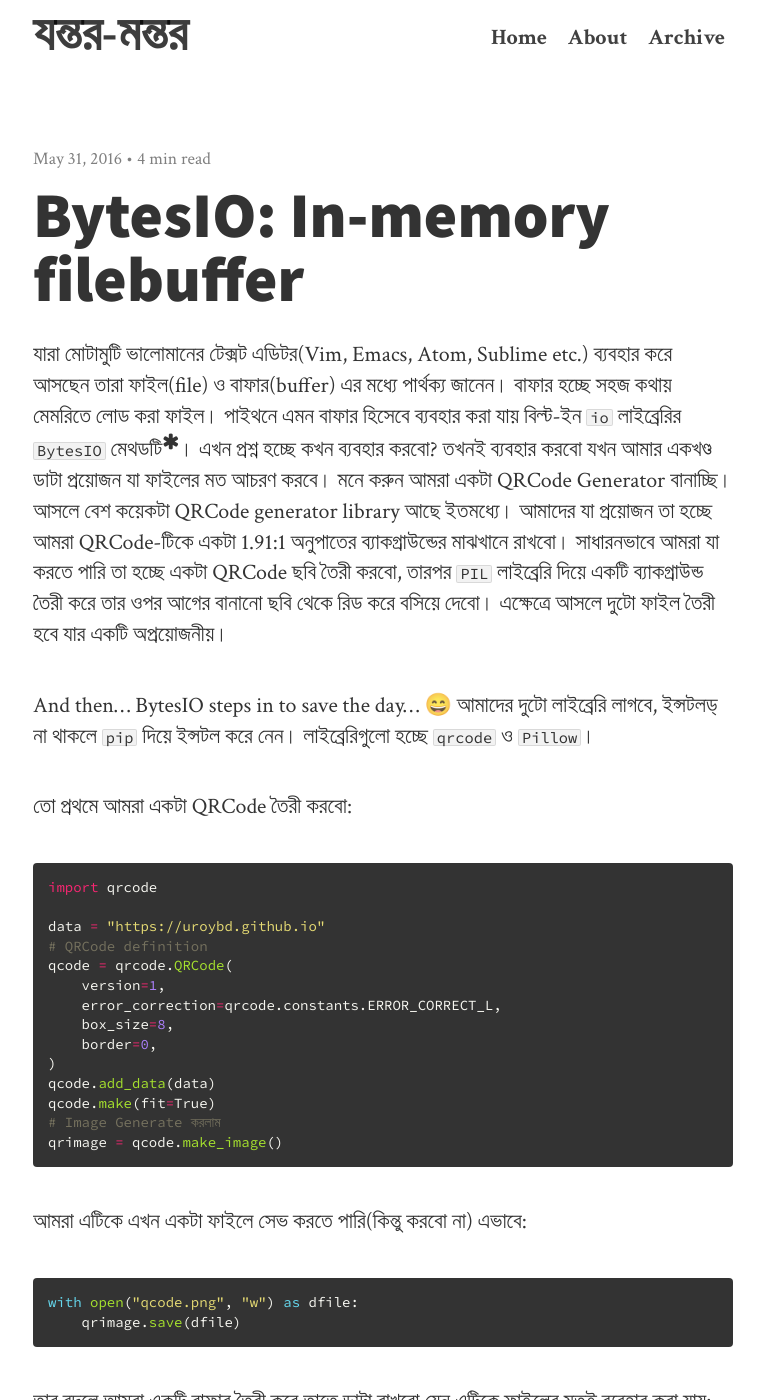
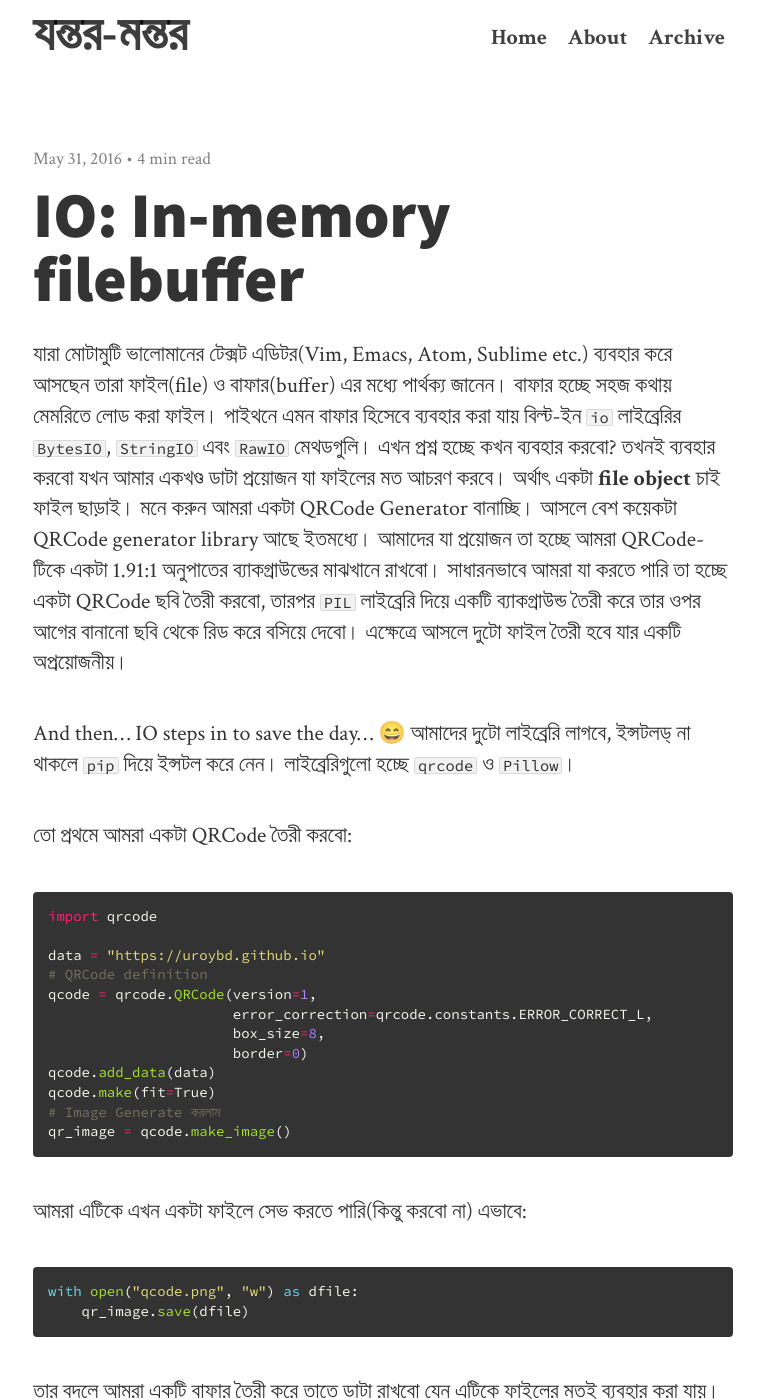
Before and after one commit to uroybd/tech, a Jekyll site: the page built from _posts/2016-05-31-BytesIO-In-memory-filebuffer.markdown, in a window 1280 px wide and 1400 px high. Shown: the whole window, without its empty margins (257-1021 px from the left). Built offline with Jekyll 4.4.1, drawn with Linux system fonts in a browser that asks for light colours; nearby versions of some CDN libraries; emoji names are drawn with the system emoji font; some web fonts are replaced; comment, search, counter and statistics services are not loaded; some of the changed text lies outside the part shown.

Commit message:
post update [master]

```diff
--- a/_posts/2016-05-31-BytesIO-In-memory-filebuffer.markdown
+++ b/_posts/2016-05-31-BytesIO-In-memory-filebuffer.markdown
@@ -1,15 +1,15 @@
 ---
 published: true
 date: 2016-05-31 09:37:00 +0600
-title: "BytesIO: In-memory filebuffer"
+title: "IO: In-memory filebuffer"
 layout: post
 tags: ["python", "যন্ত্রচারী", "প্রোগ্রামিঙ"]
 comments: true
 excerpt_separator: <!--more-->
 ---
-যারা মোটামুটি ভালোমানের টেক্সট এডিটর(Vim, Emacs, Atom, Sublime etc.) ব্যবহার করে আসছেন তারা ফাইল(file) ও বাফার(buffer) এর মধ্যে পার্থক্য জানেন। বাফার হচ্ছে সহজ কথায় মেমরিতে লোড করা ফাইল। পাইথনে এমন বাফার হিসেবে ব্যবহার করা যায় বিল্ট-ইন `io` লাইব্রেরির `BytesIO` মেথডটি[^1]। এখন প্রশ্ন হচ্ছে কখন ব্যবহার করবো? তখনই ব্যবহার করবো যখন আমার একখণ্ড ডাটা প্রয়োজন যা ফাইলের মত আচরণ করবে। মনে করুন আমরা একটা QRCode Generator বানাচ্ছি। আসলে বেশ কয়েকটা QRCode generator library আছে ইতমধ্যে। আমাদের যা প্রয়োজন তা হচ্ছে আমরা QRCode-টিকে একটা 1.91:1 অনুপাতের ব্যাকগ্রাউন্ডের মাঝখানে রাখবো। সাধারনভাবে আমরা যা করতে পারি তা হচ্ছে একটা QRCode ছবি তৈরী করবো, তারপর `PIL` লাইব্রেরি দিয়ে একটি ব্যাকগ্রাউন্ড তৈরী করে তার ওপর আগের বানানো ছবি থেকে রিড করে বসিয়ে দেবো। এক্ষেত্রে আসলে দুটো ফাইল তৈরী হবে যার একটি অপ্রয়োজনীয়।
+যারা মোটামুটি ভালোমানের টেক্সট এডিটর(Vim, Emacs, Atom, Sublime etc.) ব্যবহার করে আসছেন তারা ফাইল(file) ও বাফার(buffer) এর মধ্যে পার্থক্য জানেন। বাফার হচ্ছে সহজ কথায় মেমরিতে লোড করা ফাইল। পাইথনে এমন বাফার হিসেবে ব্যবহার করা যায় বিল্ট-ইন `io` লাইব্রেরির `BytesIO`, `StringIO` এবং `RawIO` মেথডগুলি। এখন প্রশ্ন হচ্ছে কখন ব্যবহার করবো? তখনই ব্যবহার করবো যখন আমার একখণ্ড ডাটা প্রয়োজন যা ফাইলের মত আচরণ করবে। অর্থাৎ একটা **file object** চাই ফাইল ছাড়াই। মনে করুন আমরা একটা QRCode Generator বানাচ্ছি। আসলে বেশ কয়েকটা QRCode generator library আছে ইতমধ্যে। আমাদের যা প্রয়োজন তা হচ্ছে আমরা QRCode-টিকে একটা 1.91:1 অনুপাতের ব্যাকগ্রাউন্ডের মাঝখানে রাখবো। সাধারনভাবে আমরা যা করতে পারি তা হচ্ছে একটা QRCode ছবি তৈরী করবো, তারপর `PIL` লাইব্রেরি দিয়ে একটি ব্যাকগ্রাউন্ড তৈরী করে তার ওপর আগের বানানো ছবি থেকে রিড করে বসিয়ে দেবো। এক্ষেত্রে আসলে দুটো ফাইল তৈরী হবে যার একটি অপ্রয়োজনীয়।
 
-And then... BytesIO steps in to save the day... :smile:
+And then... IO steps in to save the day... :smile:
 <!--more-->
 আমাদের দুটো লাইব্রেরি লাগবে, ইন্সটলড্ না থাকলে `pip` দিয়ে ইন্সটল করে নেন। লাইব্রেরিগুলো হচ্ছে `qrcode` ও `Pillow`।
 
@@ -20,33 +20,29 @@ import qrcode
 
 data = "https://uroybd.github.io"
 # QRCode definition
-qcode = qrcode.QRCode(
-    version=1,
-    error_correction=qrcode.constants.ERROR_CORRECT_L,
-    box_size=8,
-    border=0,
-)
+qcode = qrcode.QRCode(version=1,
+                      error_correction=qrcode.constants.ERROR_CORRECT_L,
+                      box_size=8,
+                      border=0)
 qcode.add_data(data)
 qcode.make(fit=True)
 # Image Generate করলাম
-qrimage = qcode.make_image()
+qr_image = qcode.make_image()
 {% endhighlight %}
 
 আমরা এটিকে এখন একটা ফাইলে সেভ করতে পারি(কিন্তু করবো না) এভাবে:
 {% highlight python %}
 with open("qcode.png", "w") as dfile:
-    qrimage.save(dfile)
+    qr_image.save(dfile)
 {% endhighlight %}
 
-তার বদলে আমরা একটি বাফার তৈরী করে তাতে ডাটা রাখবো যেন এটিকে ফাইলের মতই ব্যবহার করা যায়:
+তার বদলে আমরা একটি বাফার তৈরী করে তাতে ডাটা রাখবো যেন এটিকে ফাইলের মতই ব্যবহার করা যায়। আমরা `BytesIO` ব্যবহার করছি কেননা এটি বাইনারি ডাটা:
 
 {% highlight python %}
 from io import BytesIO
-# Python 2 তে from StringIO import StringIO
-
 # একটা বাফার তৈরী করি QRCode এর ডাটা রাখতে
 buffer = BytesIO()
-qrimage.save(buffer)  # বাফারে সেভ করি
+qr_image.save(buffer)  # বাফারে সেভ করি
 {% endhighlight %}
 
 এখন এই বাফারটিকে আমরা ফাইলের মতই ব্যবহার করতে পারবো। ব্যাকগ্রাউন্ড যোগ করা যাক:
@@ -55,10 +51,10 @@ qrimage.save(buffer)  # বাফারে সেভ করি
 from PIL import Image
 
 image = Image.open(buffer, 'r')
-image_w, image_h = image.size
+image_width, image_height = image.size
 background = Image.new('RGBA', (191*2, 100*2), (255, 255, 255, 255))
-bg_w, bg_h = background.size
-offset = (int((bg_w - image_w) / 2), int((bg_h - image_h) / 2))
+bg_width, bg_height = background.size
+offset = (int((bg_width - image_width) / 2), int((bg_height - image_height) / 2))
 background.paste(image, offset)
 background.save(filename, format="png")  # ফাইলে সেভ করি
 {% endhighlight %}
@@ -68,25 +64,24 @@ background.save(filename, format="png")  # ফাইলে সেভ করি
 {% highlight python %}
 def gen_custom_qrcode(data, filename):
     # QRCode definition
-    qcode = qrcode.QRCode(
-        version=1,
-        error_correction=qrcode.constants.ERROR_CORRECT_L,
-        box_size=8,
-        border=0,
-    )
+    qcode = qrcode.QRCode(version=1,
+                          error_correction=qrcode.constants.ERROR_CORRECT_L,
+                          box_size=8,
+                          border=0)
     qcode.add_data(data)
     qcode.make(fit=True)
 
-    qrimage = qcode.make_image()
+    qr_image = qcode.make_image()
     buffer = BytesIO()
-    qrimage.save(buffer)
-	# বাফারটিকে ফাইল হিসেবে খুলি
+    qr_image.save(buffer)
+    # বাফারটিকে ফাইল হিসেবে খুলি
     image = Image.open(buffer, 'r')
-    image_w, image_h = image.size
+    image_width, image_height = image.size
     background = Image.new('RGBA', (191*2, 100*2), (255, 255, 255, 255))
-    bg_w, bg_h = background.size
+    bg_width, bg_height = background.size
     # QRCode মাঝখানে বসানোর জন্য অফসেটের মান
-    offset = (int((bg_w - image_w) / 2), int((bg_h - image_h) / 2))
+    offset = (int((bg_width - image_width) / 2),
+              int((bg_height - image_height) / 2))
     background.paste(image, offset)
     background.save(filename, format="png")
 {% endhighlight %}
@@ -94,5 +89,3 @@ def gen_custom_qrcode(data, filename):
 এখন আমরা `gen_custom_qrcode` ফাংশনটি ব্যবহার করে ডাটা ও আউটপুট ফাইলনেম আর্গুমেন্ট হিসেবে ব্যবহার করে আমাদের কাস্টম QRCode generate করতে পারবো। মধ্যবর্তী কোনো ফাইল ছাড়াই।
 
 বাস্তবজগতে একটা ব্যবহার বলি। আপনি প্রোগামিটিক্যালি QRCode বা যেকোনো ফাইল জেনারেট করে বাফারে সেভ করে সেটা থেকে [InMemoryUploadedFile](https://docs.djangoproject.com/en/1.9/ref/files/uploads/) দিয়ে জ্যাঙ্গোর মডেলে সরাসরি আপলোড দিতে পারেন, ব্যবহার করতে পারেন প্রয়োজনমত। মাঝখানে একটা ফাইল জেনারেট করা, সেটা আপলোড ও পুরোনো ফাইল ডিলিটের ঝামেলায় পড়তে হবে না।
-
-[^1]: Python 2-তে আপনাকে `StringIO` লাইব্রেরির `StringIO` মেথডটি ব্যবহার করতে হবে।
```
